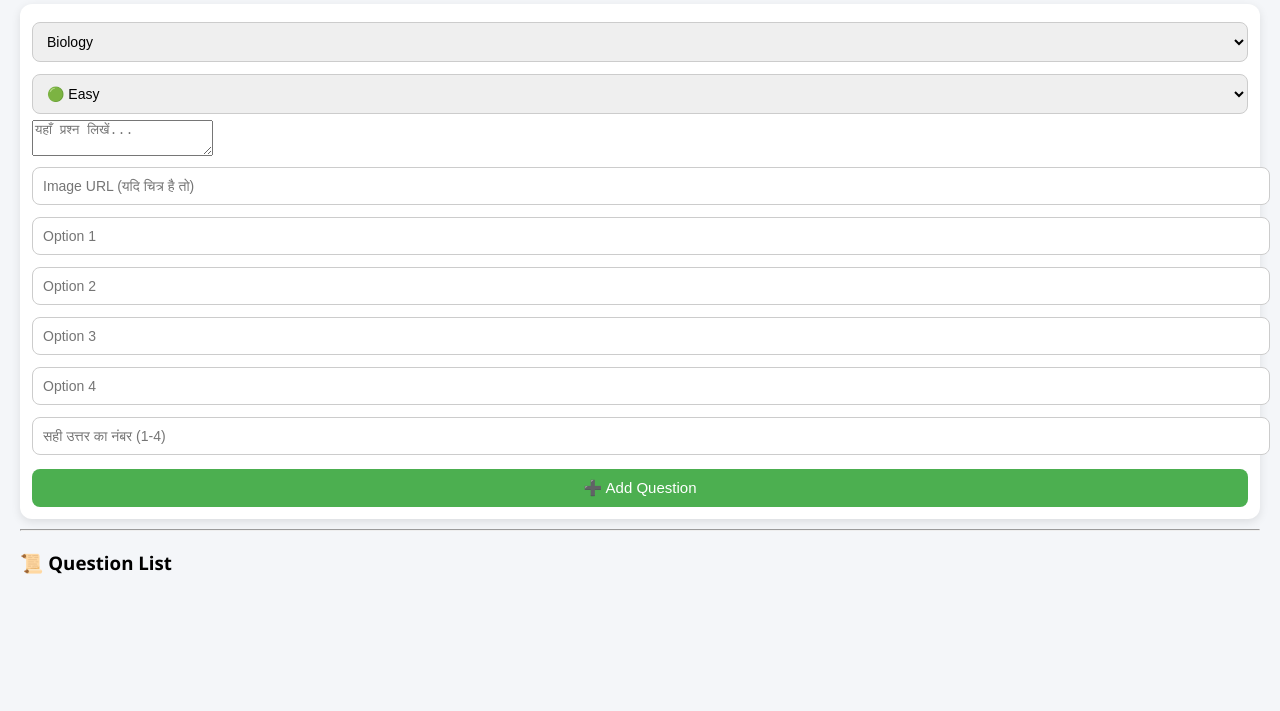
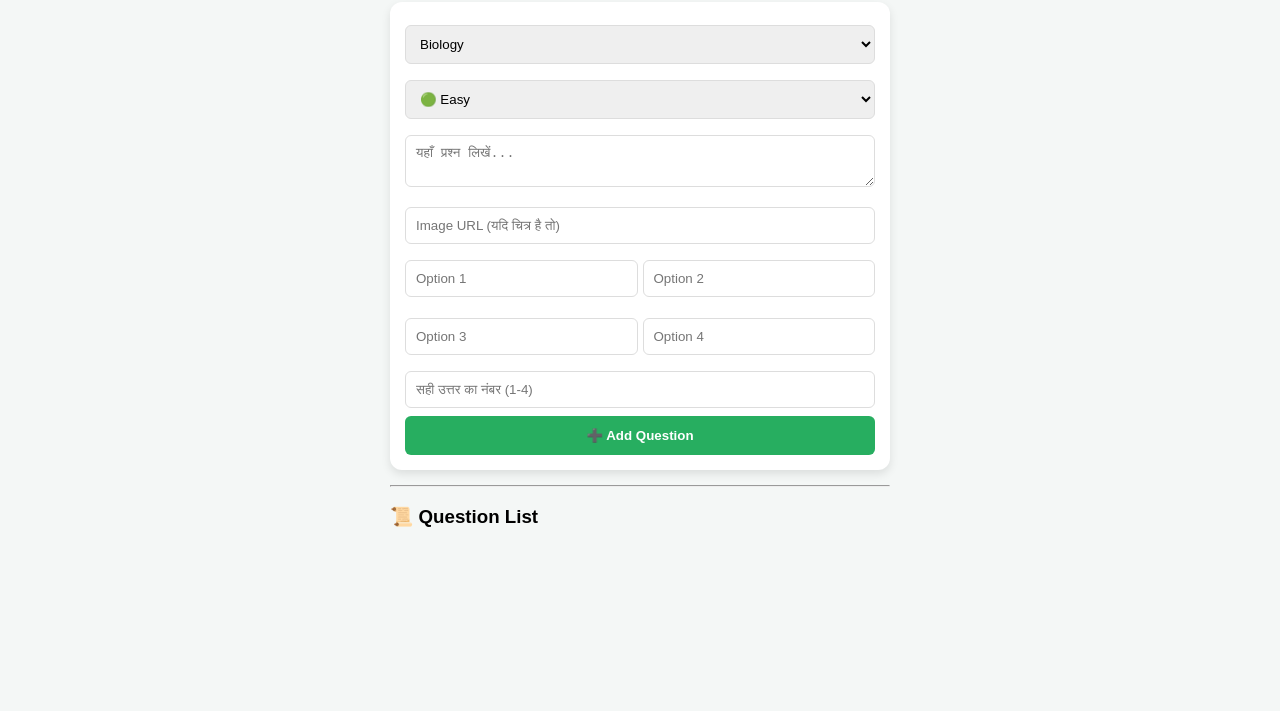
Before and after one commit to kamalkumar1153-jpg/Neet.2027, a plain HTML site: page admin.html in a window 1280 px wide. Shown: the part 89-800 px from the top of the page. Drawn offline with Linux system fonts and the light colour scheme.

Commit message:
Update CSS styles for layout and design
Refactor CSS styles for body, containers, and buttons.

```diff
--- a/style.css
+++ b/style.css
@@ -1,82 +1,9 @@
-body {
-  font-family: 'Segoe UI', sans-serif;
-  background: #f4f6f9;
-  margin: 0;
-  padding: 20px;
-}
-
-/* Header */
-h2 {
-  text-align: center;
-  color: #333;
-}
-
-/* Container */
-.container {
-  max-width: 500px;
-  margin: auto;
-  background: #fff;
-  padding: 20px;
-  border-radius: 15px;
-  box-shadow: 0 5px 20px rgba(0,0,0,0.1);
-}
-
-/* Inputs */
-input, select {
-  width: 100%;
-  padding: 10px;
-  margin: 6px 0;
-  border-radius: 8px;
-  border: 1px solid #ccc;
-  outline: none;
-  font-size: 14px;
-}
-
-/* Buttons */
-button {
-  width: 100%;
-  padding: 10px;
-  margin-top: 8px;
-  border: none;
-  border-radius: 8px;
-  background: #4CAF50;
-  color: white;
-  font-size: 15px;
-  cursor: pointer;
-  transition: 0.3s;
-}
-
-button:hover {
-  background: #45a049;
-}
-
-/* Question Card */
-.card {
-  background: #fff;
-  border-radius: 12px;
-  padding: 12px;
-  margin: 10px 0;
-  box-shadow: 0 3px 10px rgba(0,0,0,0.1);
-}
-
-/* Delete Button */
-.delete-btn {
-  background: #e74c3c;
-}
-
-.delete-btn:hover {
-  background: #c0392b;
-}
-
-/* Label */
-label {
-  font-size: 13px;
-  color: #555;
-}
-
-/* Responsive */
-@media(max-width:600px){
-  .container {
-    margin: 10px;
-  }
-}
+body { font-family: sans-serif; background: #f4f7f6; padding: 15px; }
+.admin-container { max-width: 500px; margin: auto; }
+.card { background: white; padding: 15px; border-radius: 12px; margin-bottom: 15px; box-shadow: 0 4px 10px rgba(0,0,0,0.1); }
+input, select, textarea { width: 100%; margin: 8px 0; padding: 10px; border: 1px solid #ddd; border-radius: 6px; box-sizing: border-box; }
+.options-grid { display: grid; grid-template-columns: 1fr 1fr; gap: 5px; }
+.add-btn { width: 100%; background: #27ae60; color: white; padding: 12px; border: none; border-radius: 6px; font-weight: bold; cursor: pointer; }
+.del-btn { background: #ff4d4d; color: white; border: none; padding: 5px 10px; border-radius: 4px; cursor: pointer; }
+.badge { display: inline-block; color: white; padding: 2px 8px; border-radius: 4px; font-size: 12px; margin-bottom: 8px; }
+.options-box { background: #f9f9f9; padding: 8px; border-radius: 6px; font-size: 14px; margin: 8px 0; }
```
